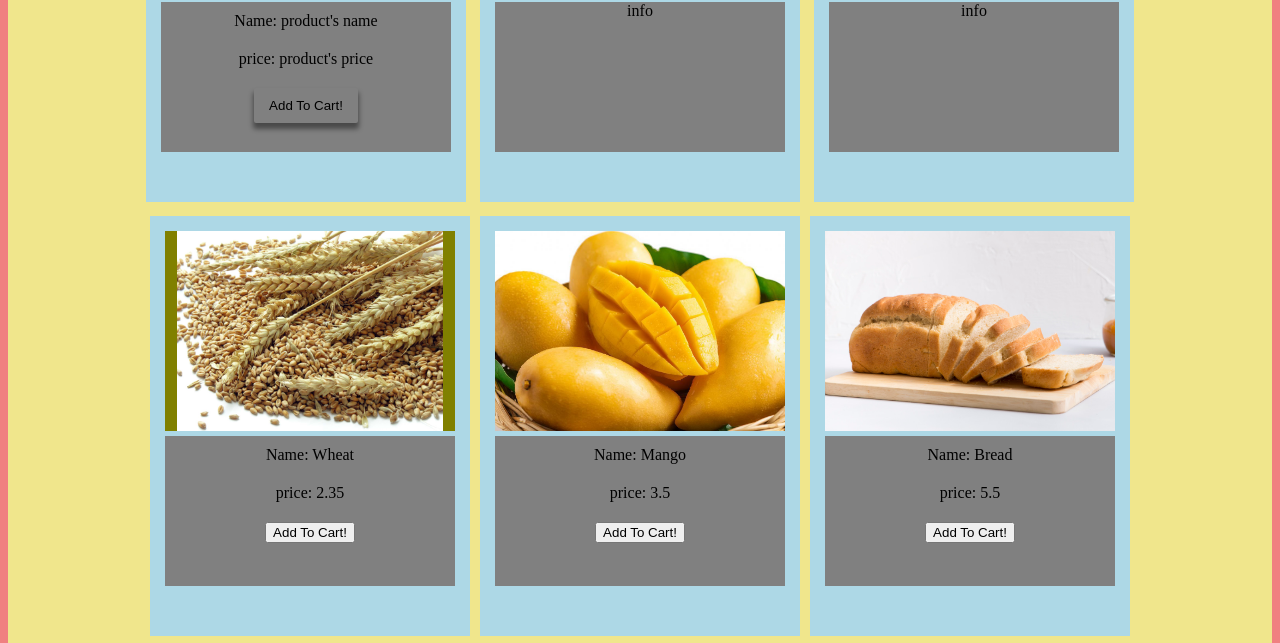
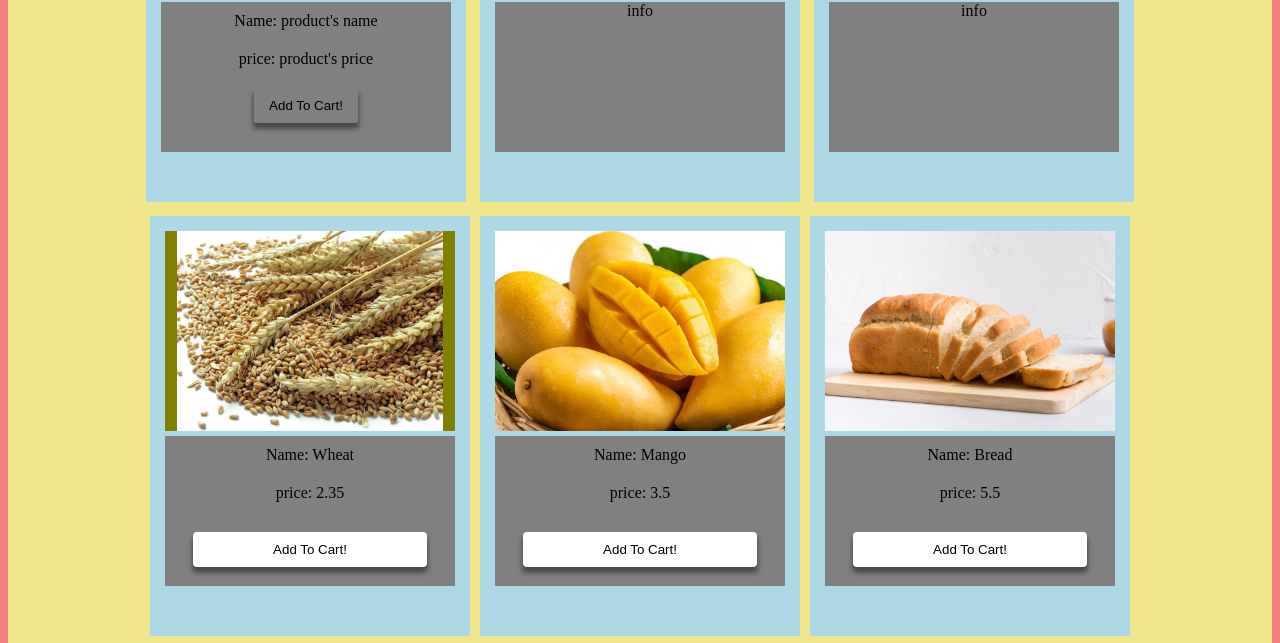
Before and after one commit to sllujaan/shoppingCart-javascript, a plain HTML site: page index.html in a window 1280 px wide. Shown: the part 298-941 px from the top of the page. Drawn offline with Linux system fonts and the light colour scheme.

Commit message:
i was not working in this directory. so replaced files from where i was working

```diff
--- a/index.css
+++ b/index.css
@@ -75,6 +75,10 @@ h1{
     height: 150px;
     display: block;
     margin: 5px;
+}
+
+.info-container div{
+
 }
 
 .info{
@@ -196,6 +200,7 @@ tr td div {
 
 .order-now{
     margin-top: 10px;
+    margin-bottom: 10px;
     background-color: white;
     -webkit-box-shadow: 0px 5px 5px 1px rgba(0,0,0,0.43);
     -moz-box-shadow: 0px 5px 5px 1px rgba(0,0,0,0.43);
@@ -211,6 +216,7 @@ tr td div {
     transform: scale(1);
     font-size: large;
 }
+
 
 .remove-item{
     margin-top: 10px;
@@ -229,3 +235,26 @@ tr td div {
     transform: scale(1);
     font-size: large;
 }
+
+add_to_cart {
+
+}
+
+.add_to_cart{
+    margin-top: 10px;
+    margin-bottom: 10px;
+    background-color: white;
+    -webkit-box-shadow: 0px 5px 5px 1px rgba(0,0,0,0.43);
+    -moz-box-shadow: 0px 5px 5px 1px rgba(0,0,0,0.43);
+    box-shadow: 0px 5px 5px 1px rgba(0,0,0,0.43);
+    border: none;
+    padding: 10px 80px;
+    transition: all .2s;
+    border-radius: 4px;
+}
+
+.add_to_cart:hover{
+    cursor: pointer;
+    transform: scale(1);
+    font-size: large;
+}
```
